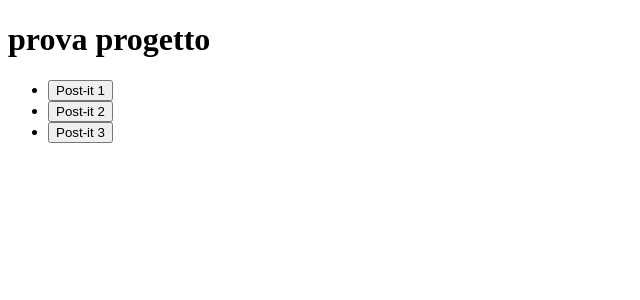
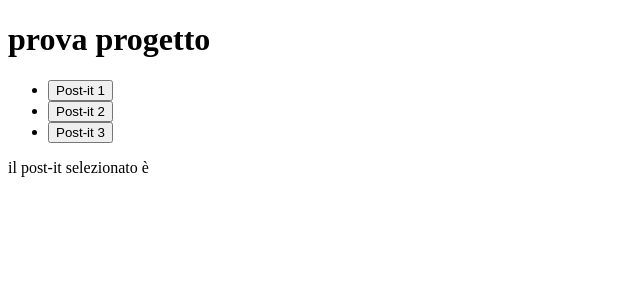
Before and after one commit to Simobini74/provaangular, an Angular app: page / in a window 1280 px wide. Shown: the top 300 px of the page, without its empty margins (0-640 px from the left). Built offline with nearby package versions, Linux system fonts and the light colour scheme.

Commit message:
1 file modified

```diff
--- a/src/app/app.component.html
+++ b/src/app/app.component.html
@@ -5,3 +5,4 @@
   <button (click)="seleziona(post.nome)">{{post.nome}}</button>
 </li>
 </ul>
+<p> il post-it selezionato è {{selezionato}}</p>
--- a/src/app/app.component.ts
+++ b/src/app/app.component.ts
@@ -7,9 +7,9 @@ import { Component } from '@angular/core';
 })
 export class AppComponent {
   title = 'prova progetto';
-  selezionata: string;
+  selezionato: string;
   seleziona(name:string){
-    this.selezionata=name;
+    this.selezionat=name;
   }
 
   postit = [
```
